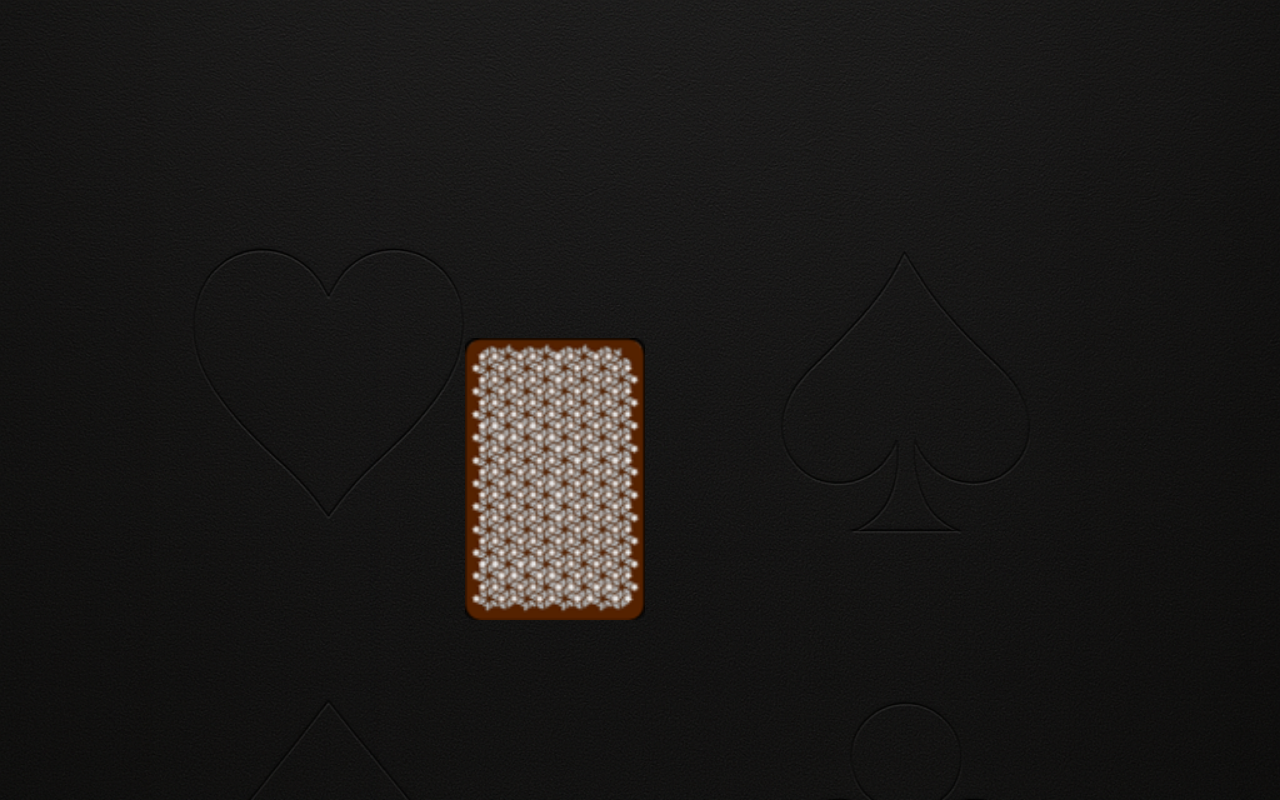
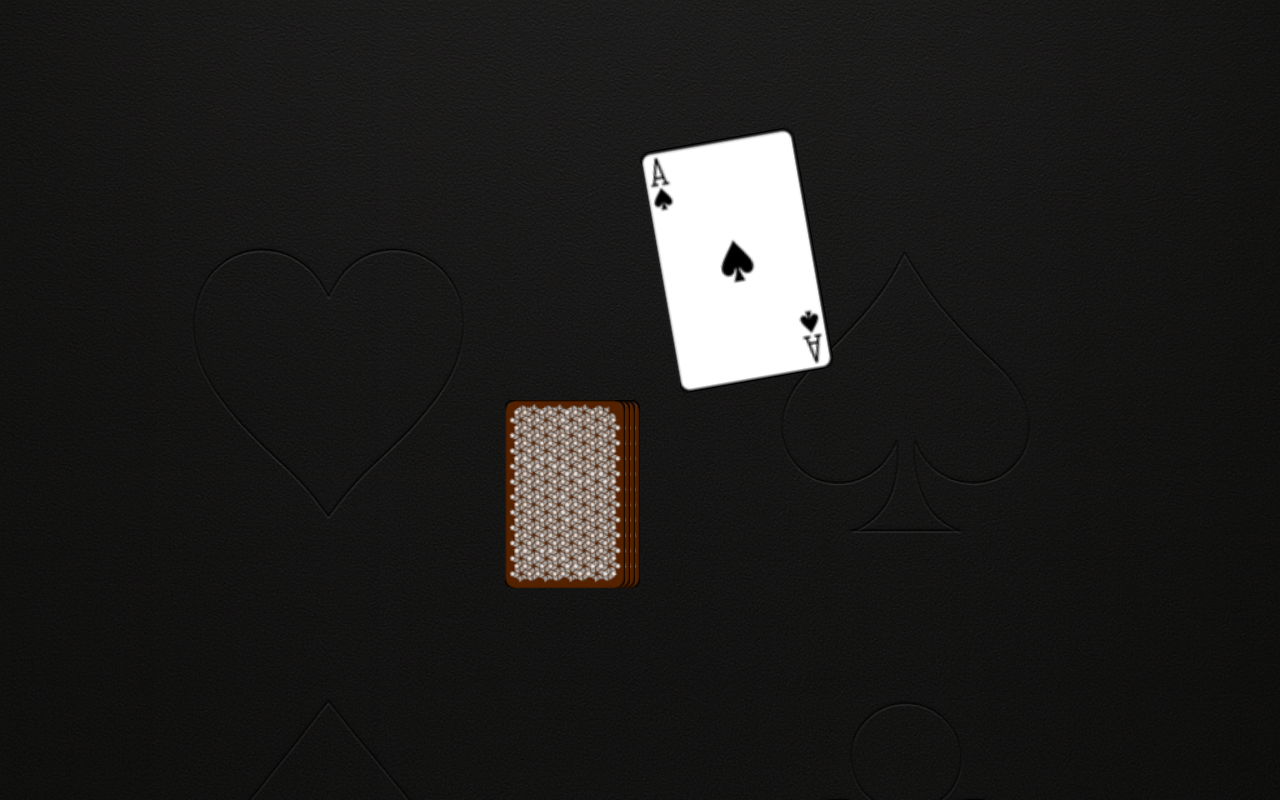
Before and after one commit to AnnesMuhamed/Ring-of-Fire, an Angular app: page /game in a window 1280 px wide. Both pictures are taken after a click on the picture 555 px from the left and 493 px from the top of the page. Built offline with nearby package versions, Linux system fonts and the light colour scheme.

Commit message:
Added First Card Animation + Rotate

```diff
--- a/src/app/game/game.component.html
+++ b/src/app/game/game.component.html
@@ -3,7 +3,10 @@
 
     <div class="cards-stack">
         <img [ngStyle]="{'right.px': i * 5}" *ngFor="let c of [0, 1, 2, 3]; let i = index;" src="../../assets/img/cards/card_cover.png" alt="">
-        <img (click)="takeCard()" [class.pick-card]="pickCardAnimation" class="top-card" style="right: 25px;" src="../../assets/img/cards/card_cover.png" alt="">
+        <img (click)="takeCard()" *ngIf="!pickCardAnimation" class="top-card" style="right: 25px;"
+            src="../../assets/img/cards/card_cover.png" alt="">
+        <img *ngIf="pickCardAnimation" class="pick-card" style="right: 25px;"
+            src="../../assets/img/cards/ace_1.png" alt="">
     </div>
 
 
--- a/src/app/game/game.component.scss
+++ b/src/app/game/game.component.scss
@@ -21,12 +21,28 @@
 .top-card {
     cursor: pointer;
     transition: all 100ms ease-in-out;
+    z-index: 5;
     &:hover {
         transform: scale(1.1) translateY(-10px);
     }
 }
 
 .pick-card {
-    animation: all 150s ease-in-out;
-    transform: scale(1.5) translateY(-10px) !important;
+    animation: pick-card-animation 1s ease-in-out;
+    transform: scale(1.3) translateX(140px) translateY(-180px) rotate(-10deg);
 }
+
+@keyframes pick-card-animation {
+    0% {
+        transform: scale(1);
+    }
+    40% {
+        transform: scale(1.7);
+    }
+    60% {
+        transform: scale(1.7);
+    }
+    100% {
+        transform: scale(1.3) translateX(140px) translateY(-180px) rotate(-10deg);
+    }
+}
--- a/src/app/game/game.component.ts
+++ b/src/app/game/game.component.ts
@@ -1,10 +1,10 @@
 import { Component } from '@angular/core';
-import { NgForOf, NgStyle } from '@angular/common';
+import { NgForOf, NgIf, NgStyle } from '@angular/common';
 
 @Component({
   selector: 'app-game',
   standalone: true,
-  imports: [NgForOf, NgStyle],
+  imports: [NgForOf, NgIf, NgStyle],
   templateUrl: './game.component.html',
   styleUrl: './game.component.scss'
 })
```
